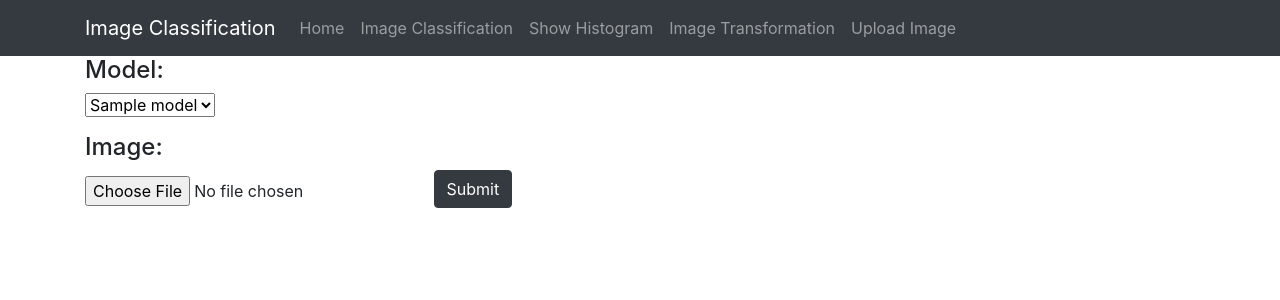
After one commit to unica-isde/isde-projects-2024-B, a FastAPI app: template app/templates/upload_select.html in a window 1280 px wide. The commit adds this page. Shown: the top 300 px of the page. Run offline with FastAPI, Linux system fonts and the light colour scheme; the template is opened without the code that fills it: most values are stand-ins (such as "Sample title", 1, 10 or a date in 2020); some libraries are stand-ins or nearby versions.

Commit message:
Created HTML page to update the image and created it's endpoint

```diff
--- a/app/templates/base.html
+++ b/app/templates/base.html
@@ -35,6 +35,9 @@
                 <li class="nav-item {% if active_page == 'transformation' %}active{% endif %}">
                     <a class="nav-link" href="/transformation">Image Transformation</a>
                 </li>
+                <li class="nav-item {% if active_page == 'upload' %}active{% endif %}">
+                    <a class="nav-link" href="/upload">Upload Image</a>
+                </li>
             </ul>
         </div>
     </div>
--- /dev/null
+++ b/app/templates/upload_select.html
@@ -0,0 +1,45 @@
+{% extends "base.html" %}
+
+{% block content %}
+
+<form method="post" enctype="multipart/form-data" novalidate onsubmit="return validateForm();">
+    <h4>Model:</h4>
+    <p>
+        <select name="model_id">
+            {% for model in models %}
+              <option value="{{ model }}" SELECTED>{{ model }}</option>
+            {% endfor %}
+        </select>
+    </p>
+    <h4>Image:</h4>
+    <input type="file" name="file_image" id="image_upload" onchange="upload()">
+
+    <!-- Campo nascosto per inviare il valore corretto -->
+    <input type="hidden" name="image_id" id="hidden_image_id">
+
+    <button type="submit" class="btn btn-dark mb-2">Submit</button>
+</form>
+
+<script>
+    function upload() {
+        const form = document.querySelector('form');  // Assicurati che il selettore sia valido
+        const fileInput = document.getElementById('image_upload');
+        const hiddenInput = document.getElementById('hidden_image_id');
+        if (fileInput.files.length > 0) {
+            // Se è stato selezionato un file, inviamo il nome del file
+            form.action = "/upload";
+            hiddenInput.value = fileInput.files[0].name;
+        }
+    }
+
+    function validateForm() {
+        const fileInput = document.getElementById('image_upload');
+        if (fileInput.files.length === 0) {
+            alert("Devi caricare un file prima di inviare il form.");
+            return false;  // Impedisce l'invio del form
+        }
+        return true;
+    }
+</script>
+
+{% endblock %}
--- a/main.py
+++ b/main.py
@@ -38,14 +38,21 @@ def info() -> dict[str, list[str]]:
 @app.get("/", response_class=HTMLResponse)
 def home(request: Request):
     """The home page of the service."""
-    return templates.TemplateResponse("home.html", {"request": request, "active_page": "home"})
+    return templates.TemplateResponse(
+        "home.html", {"request": request, "active_page": "home"}
+    )
 
 
 @app.get("/classifications")
 def create_classify(request: Request):
     return templates.TemplateResponse(
         "classification_select.html",
-        {"request": request, "images": list_images(), "models": Configuration.models, "active_page": "classifications"},
+        {
+            "request": request,
+            "images": list_images(),
+            "models": Configuration.models,
+            "active_page": "classifications",
+        },
     )
 
 
@@ -71,7 +78,12 @@ async def request_classification(request: Request):
 def create_histogram(request: Request):
     return templates.TemplateResponse(
         "histogram_select.html",
-        {"request": request, "images": list_images(), "models": Configuration.models, "active_page": "histogram"},
+        {
+            "request": request,
+            "images": list_images(),
+            "models": Configuration.models,
+            "active_page": "histogram",
+        },
     )
 
 
@@ -93,6 +105,7 @@ async def request_histogram(request: Request):
         },
     )
 
+
 @app.get("/transformation")
 def create_transformation(request: Request):
     return templates.TemplateResponse(
@@ -104,6 +117,7 @@ def create_transformation(request: Request):
             "active_page": "transformation",
         },
     )
+
 
 @app.post("/transformation")
 async def request_transformation(request: Request):
@@ -124,6 +138,7 @@ async def request_transformation(request: Request):
         },
     )
 
+
 @app.get("/delete_image")
 async def delete_image(image_id: str):
 
@@ -140,6 +155,7 @@ async def delete_image(image_id: str):
     else:
         raise HTTPException(status_code=404, detail="Image not found")
 
+
 @app.get("/download_json")
 async def download_json(classification_scores: str):
     try:
@@ -154,6 +170,7 @@ async def download_json(classification_scores: str):
         )
     except json.JSONDecodeError:
         raise HTTPException(status_code=400, detail="Invalid JSON data")
+
 
 @app.get("/download_graph")
 async def download_graph(classification_scores: str):
@@ -186,3 +203,16 @@ async def download_graph(classification_scores: str):
         )
     except json.JSONDecodeError:
         raise HTTPException(status_code=400, detail="Invalid JSON data")
+
+
+@app.get("/upload")
+def create_classify(request: Request):
+    return templates.TemplateResponse(
+        "upload_select.html",
+        {
+            "request": request,
+            "images": list_images(),
+            "models": Configuration.models,
+            "active_page": "upload",
+        },
+    )
```
